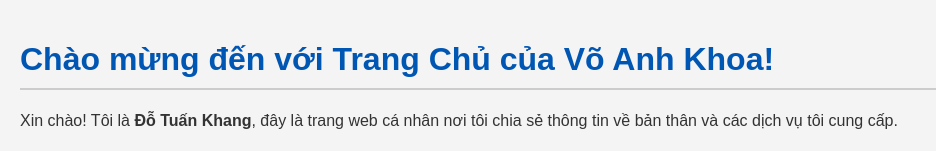
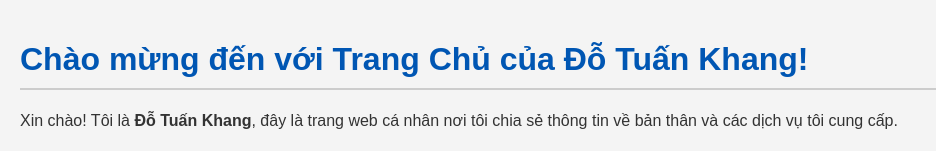
Before and after one commit to Khangne1705/web-khangdeptrai, a plain HTML site: page index.html in a window 1280 px wide. Shown: the top 151 px of the page, without its empty margins (0-936 px from the left). Drawn offline with Linux system fonts and the light colour scheme.

Commit message:
index.html

```diff
--- a/index.html
+++ b/index.html
@@ -62,7 +62,7 @@
     </style>
 </head>
 <body>
-    <h1>Chào mừng đến với Trang Chủ của Võ Anh Khoa!</h1>
+    <h1>Chào mừng đến với Trang Chủ của Đỗ Tuấn Khang!</h1>
 
     <p>
         Xin chào! Tôi là <strong>Đỗ Tuấn Khang</strong>, đây là trang web cá nhân nơi tôi chia sẻ thông tin về bản thân và các dịch vụ tôi cung cấp.
```
